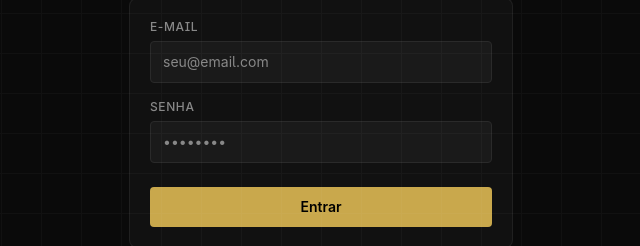
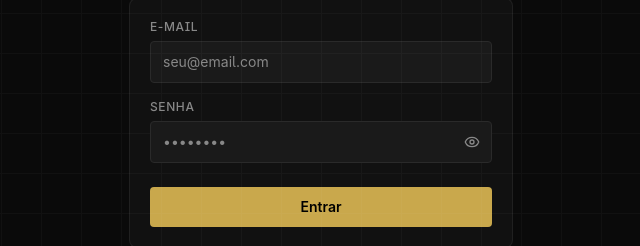
Before and after one commit to Vitorlocorreia/SystemJ, a Next.js app: page /login in a window 1280 px wide. Shown: the part 347-593 px from the top of the page, without its empty margins (319-959 px from the left). Built offline with nearby package versions, Linux system fonts and the light colour scheme.

Commit message:
feat: add show password toggle to login page

```diff
--- a/app/login/page.tsx
+++ b/app/login/page.tsx
@@ -3,11 +3,13 @@
 import { useState } from 'react'
 import { createClient } from '@/lib/supabase/client'
 import { useRouter } from 'next/navigation'
+import { Eye, EyeOff } from 'lucide-react'
 
 export default function LoginPage() {
   const router = useRouter()
   const [email, setEmail] = useState('')
   const [password, setPassword] = useState('')
+  const [showPassword, setShowPassword] = useState(false)
   const [loading, setLoading] = useState(false)
   const [error, setError] = useState<string | null>(null)
 
@@ -80,16 +82,25 @@
 
             <div>
               <label htmlFor="password" className="label">Senha</label>
+              <div className="relative">
                 <input
                   id="password"
-                type="password"
+                  type={showPassword ? 'text' : 'password'}
                   required
                   value={password}
                   onChange={(e) => setPassword(e.target.value)}
                   placeholder="••••••••"
-                className="input"
+                  className="input pr-10"
                   autoComplete="current-password"
                 />
+                <button
+                  type="button"
+                  onClick={() => setShowPassword(!showPassword)}
+                  className="absolute right-3 top-1/2 -translate-y-1/2 text-text-secondary hover:text-text-primary focus:outline-none flex items-center justify-center"
+                >
+                  {showPassword ? <EyeOff className="w-4 h-4" /> : <Eye className="w-4 h-4" />}
+                </button>
+              </div>
             </div>
 
             {error && (
```
Lines whose indentation alone changed are shown as unchanged.
